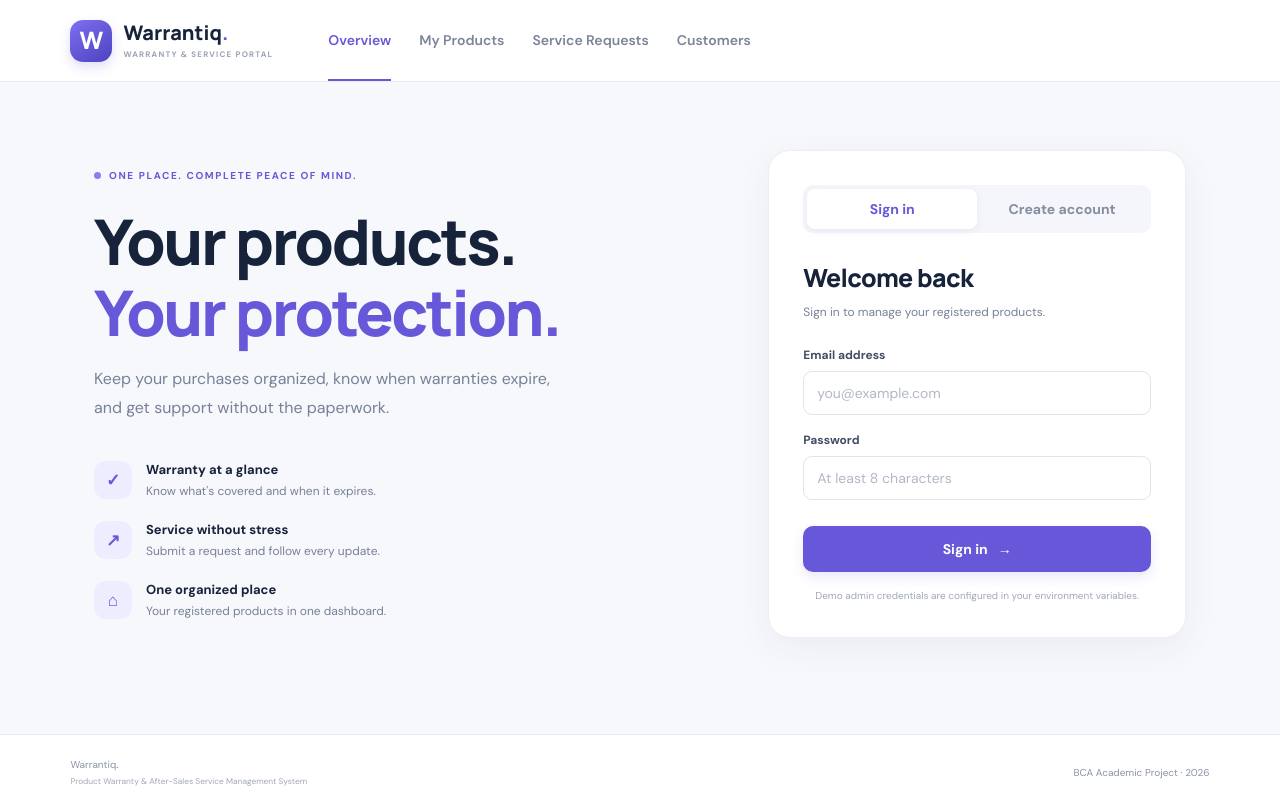
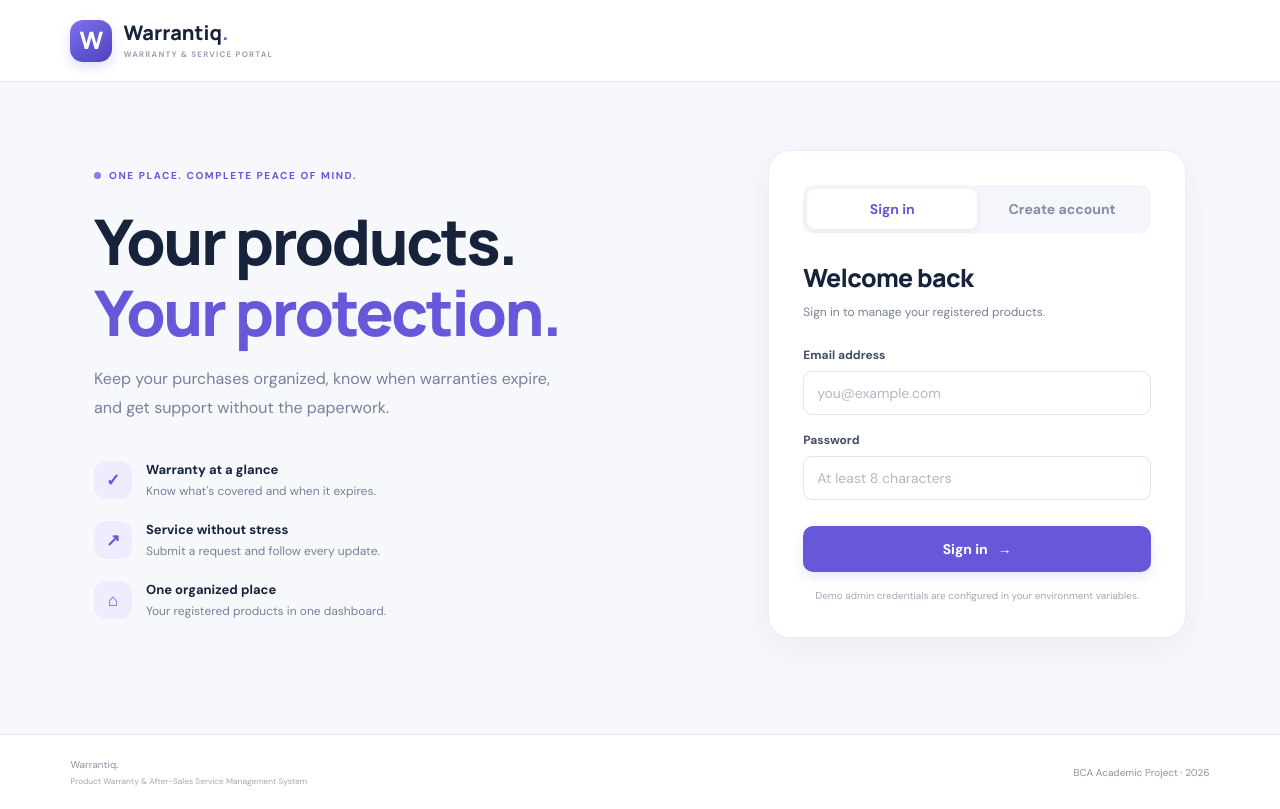
Before and after one commit to janagamhemanth/product-warranty-after-sales-service-management-system, a website: page public/index.html in a window 1280 px wide. Drawn offline with Linux system fonts and the light colour scheme.

Commit message:
fix navbar visibility

```diff
--- a/public/app.js
+++ b/public/app.js
@@ -67,6 +67,7 @@ function showApp() {
 function logout(notify = true) {
   state.token = ""; state.user = null; state.products = []; state.requests = [];
   localStorage.removeItem("warrantiq_token");
+  $("navLinks").classList.add("hidden");
   $("authScreen").classList.remove("hidden"); $("appScreen").classList.add("hidden");
   $("logoutBtn").classList.add("hidden"); $("userLabel").textContent = "";
   if (notify) showToast("You have been logged out.");
--- a/public/index.html
+++ b/public/index.html
@@ -29,7 +29,7 @@
     </a>
 
     <!-- NAVIGATION -->
-    <nav id="navLinks" class="nav-links">
+    <nav id="navLinks" class="nav-links hidden">
 
       <a href="#overview" data-view="overview" class="nav-link active">
         Overview
```
Also changed, not shown: public/styles.css (+1 -1 lines).
